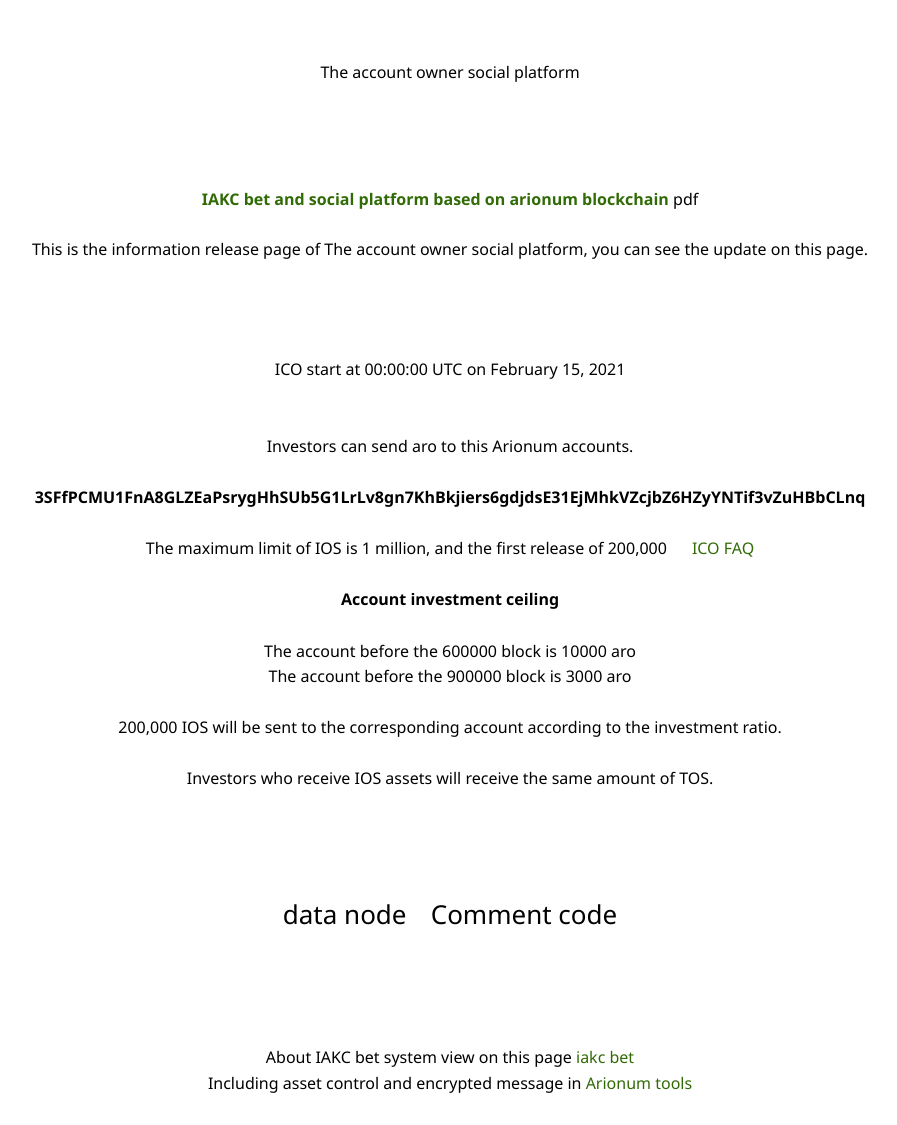
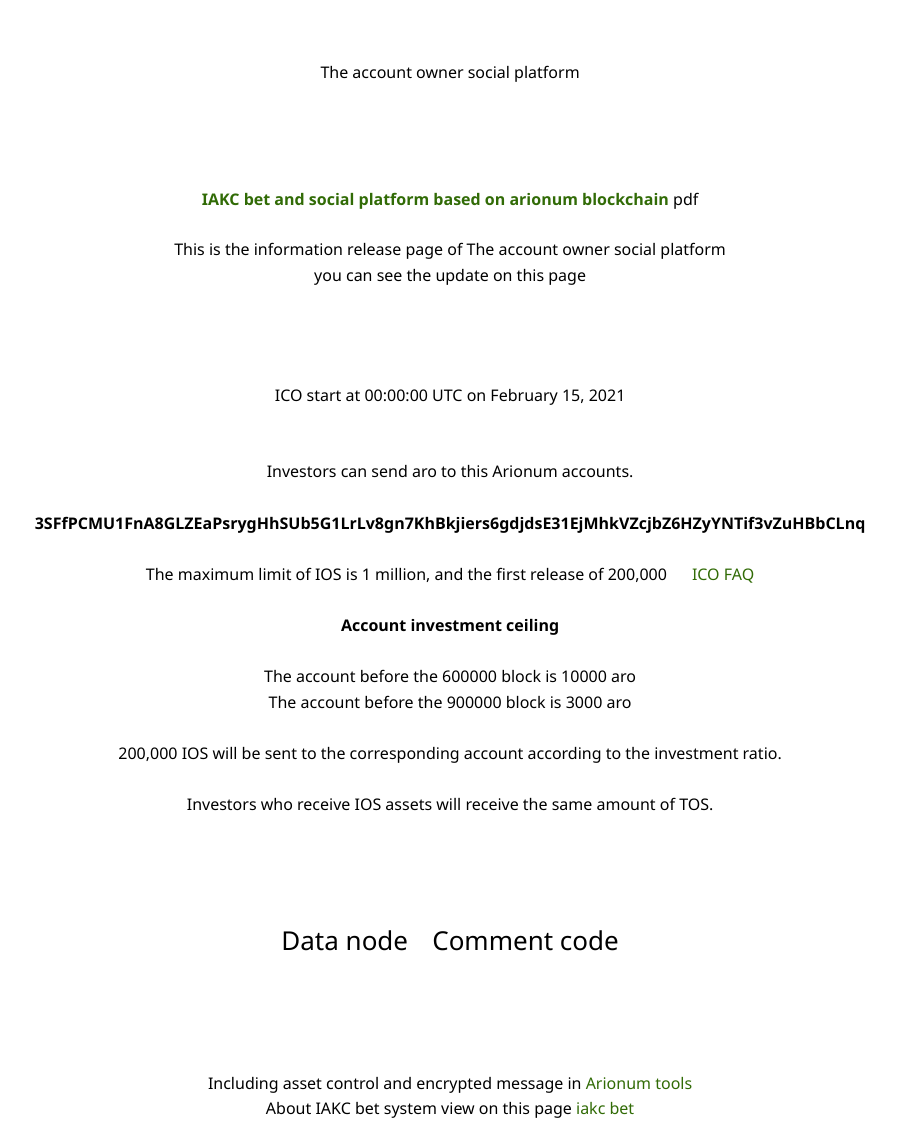
Before and after one commit to theaccountowner/theaccountowner.github.io, a plain HTML site: page index.html in a window 1280 px wide. Shown: the top 1125 px of the page, without its empty margins (190-1087 px from the left). Drawn offline with Linux system fonts and the light colour scheme.

Commit message:
Update index.html

```diff
--- a/index.html
+++ b/index.html
@@ -50,7 +50,8 @@
       </p>
 
       <p>
-       This is the information release page of The account owner social platform, you can see the update on this page.
+       This is the information release page of The account owner social platform
+                <br>you can see the update on this page
       </p>
 
 
@@ -81,7 +82,7 @@ The account before the 900000 block is 3000 aro
       <br><br>
           <div id="iakc">
 
-        <a href="http://theaccountowner.github.io/node">data node</a>
+        <a href="http://theaccountowner.github.io/node">Data node</a>
         <a href="http://theaccountowner.github.io/comment">Comment code</a>
 
 
@@ -94,10 +95,12 @@ The account before the 900000 block is 3000 aro
     <br>
       <p>
 
-        About IAKC bet system view on this page <a href="https://arionumtools.github.io/">iakc bet</a>
-        <br>
+
+
 
         Including asset control and encrypted message in <a href="https://arionumtools.github.io/">Arionum tools</a>
+                <br>
+                About IAKC bet system view on this page <a href="https://arionumtools.github.io/">iakc bet</a>
       </p>
     <br>
      <p>
```
